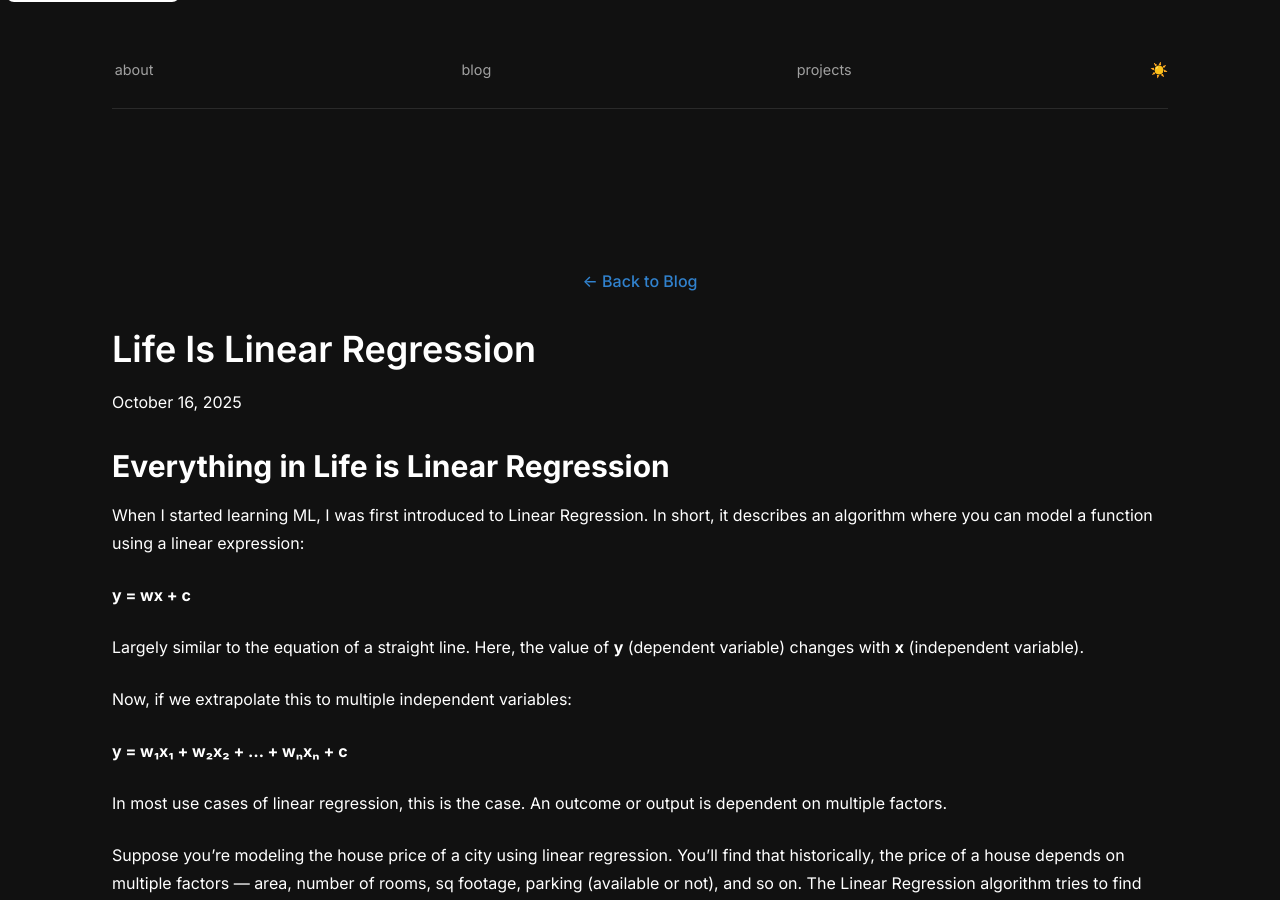
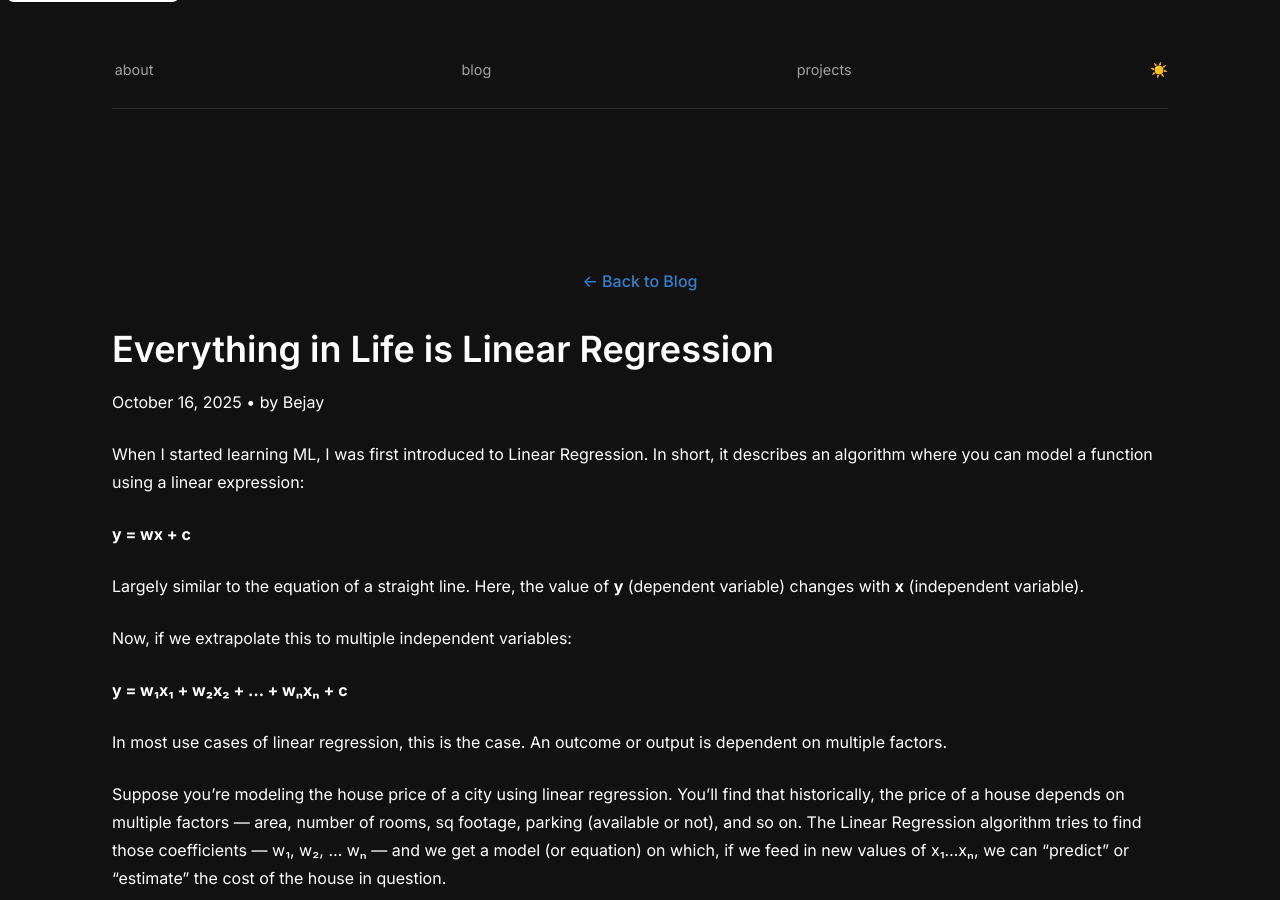
Before and after one commit to BKG123/BKG123.github.io, a Jekyll site: the page built from _posts/2025-10-16-life-is-linear-regression.md, in a window 1280 px wide and 900 px high. Built offline with Jekyll 4.4.1, drawn with Linux system fonts in a browser that asks for light colours; our own code applies the rules of GitHub Pages for plain Markdown files; part of the change alters nothing that is shown; some of the changed text lies outside the part shown.

Commit message:
Enhance blog post metadata for "Everything in Life is Linear Regression" with layout, title, date, description, author, and acknowledgment.

```diff
--- a/_posts/2025-10-16-life-is-linear-regression.md
+++ b/_posts/2025-10-16-life-is-linear-regression.md
@@ -1,4 +1,12 @@
-## **Everything in Life is Linear Regression**
+---
+layout: post
+title: "Everything in Life is Linear Regression"
+date: 2025-10-16
+description: "Food for thought"
+author: "Bejay"
+acknowledgment: "Original thoughts, polished with a little help from <span style='color: #3182ce; font-weight: 500;'>Claude</span>."
+---
+
 
 When I started learning ML, I was first introduced to Linear Regression. In short, it describes an algorithm where you can model a function using a linear expression:
 
```
